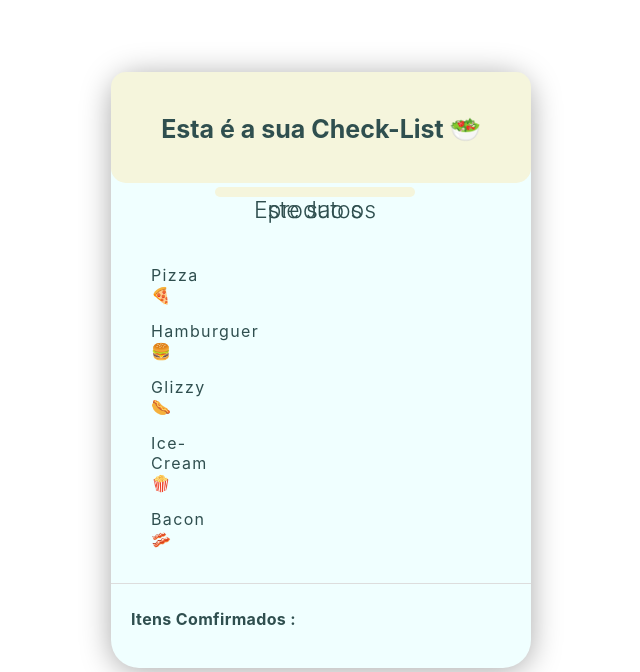
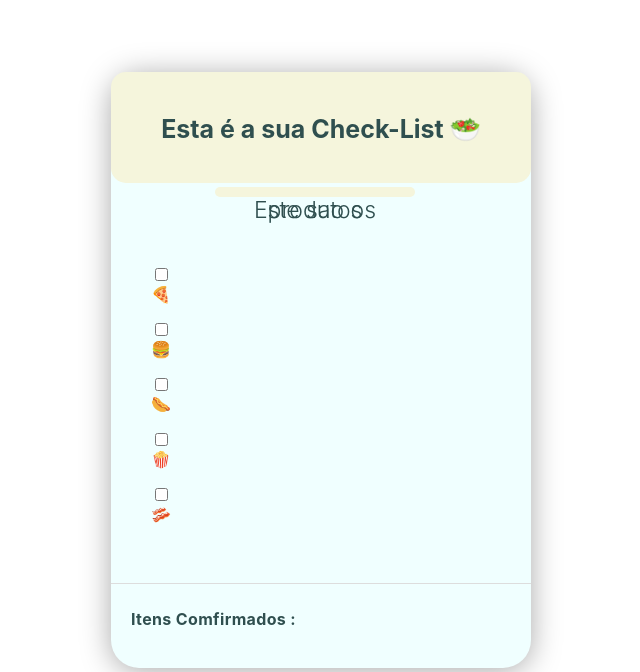
Before and after one commit to 97revenge/check-box-for-groceries, a React (Create React App) app: page / in a window 1280 px wide. Shown: the part 128-800 px from the top of the page, without its empty margins (589-1229 px from the left). Built offline with nearby package versions, Linux system fonts and the light colour scheme; no server answers.

Commit message:
build possible component for products in a new branch 🚲

```diff
--- a/src/components/CheckList.jsx
+++ b/src/components/CheckList.jsx
@@ -13,9 +13,7 @@ import axios from 'axios'
 
 
 
-const api = axios.create({
-  baseURL: `https://raw.githubusercontent.com/97revenge/check-box-for-groceries/main/rawAPI.json`
-})
+
 
 function CheckList() {
 
@@ -23,9 +21,10 @@ function CheckList() {
   const [post, setPost] = useState(null);
 
   useEffect(() => {
-    api.get('/')
+    axios.get('https://raw.githubusercontent.com/97revenge/check-box-for-groceries/main/rawAPI.json')
     .then((res) =>{
-      console.log(res.data)
+      setPost(res.data);
+      console.log(data);
     })
 
 
@@ -40,21 +39,23 @@ const checkedLists = fetch('./')
   //   ' Bacon 🥓',
   // ]
 
-  // const handleCheck = (event) => {
-  //   var updatedList = [...checked] // rest operator : buscando todos os itens para o primeiro resultado
-  //   if (event.target.checked) {
-  //     updatedList = [...checked, event.target.value]
-  //   } else {
-  //     updatedList.splice(checked.indexOf(event.target.value), 1)
-  //   }
-  //   setChecked(updatedList)
-  // }
 
-  // const checkedItems = checked.length
-  //   ? checked.reduce((total, item) => {
-  //       return total + '' + <br></br> + item
-  //     })
-  //   : ''
+
+  const handleCheck = (event) => {
+    var updatedList = [...checked] // rest operator : buscando todos os itens para o primeiro resultado
+    if (event.target.checked) {
+      updatedList = [...checked, event.target.value]
+    } else {
+      updatedList.splice(checked.indexOf(event.target.value), 1)
+    }
+    setChecked(updatedList)
+  }
+
+  const checkedItems = checked.length
+    ? checked.reduce((total, item) => {
+        return total + '' + <br></br> + item
+      })
+    : ''
 
   return (
     <>
@@ -68,11 +69,11 @@ const checkedLists = fetch('./')
           <></>
         </Heading>
         <ListDisplay>
-          <ul>Pizza 🍕 </ul>
-          <ul>Hamburguer 🍔</ul>
-          <ul>Glizzy 🌭</ul>
-          <ul>Ice-Cream🍿</ul>
-          <ul>Bacon 🥓</ul>
+          <ul> <input type="checkbox" name="Pizza 🍕" id="" />  🍕 </ul>
+          <ul> <input type="checkbox" name="Hamburguer 🍔" id="" /> 🍔</ul>
+          <ul><input type="checkbox" name="Glizzy 🌭" id="" />🌭</ul>
+          <ul><input type="checkbox" value="Ice-Cream🍿" />🍿</ul>
+          <ul><input type="checkbox" name="Bacon 🥓" id="" /> 🥓</ul>
 
         </ListDisplay>
         <FooterList>
```
Also changed, not shown: 8 other files (tests, documents, lock files or other folders).
